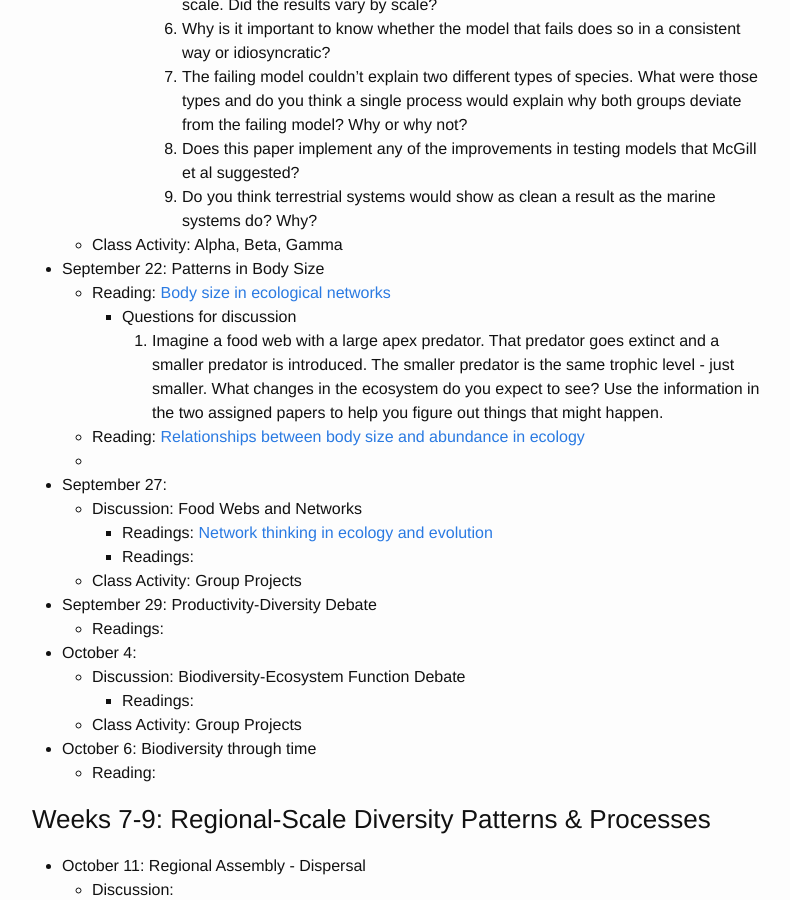
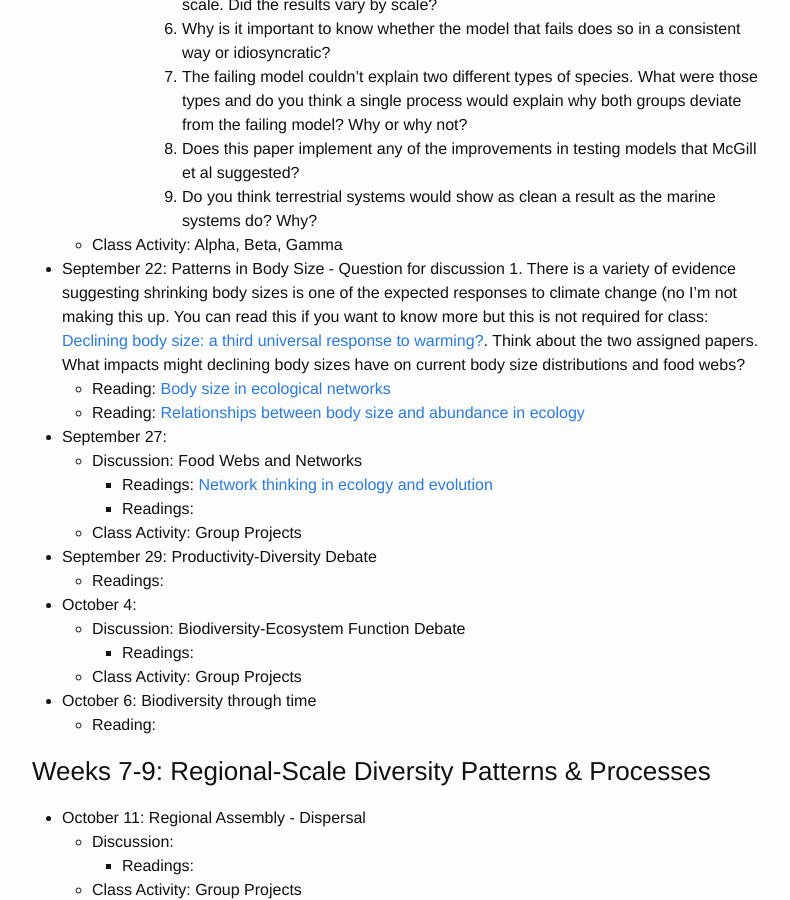
Before and after one commit to skmorgane/biodiversity-course, a Jekyll site: the page built from schedule.md, in a window 1280 px wide and 900 px high, scrolled down 2930 px. Shown: the whole window, without its empty margins (238-1028 px from the left). Built offline with Jekyll 4.4.1, drawn with Linux system fonts in a browser that asks for light colours.

Commit message:
Change body size discussion question

```diff
--- a/schedule.md
+++ b/schedule.md
@@ -96,12 +96,10 @@ Tuesdays are often a split between class activity and discussion, thus there are
     * Class Activity: Alpha, Beta, Gamma
 
 * September 22: Patterns in Body Size
+      - Question for discussion
+            1. There is a variety of evidence suggesting shrinking body sizes is one of the expected responses to climate change (no I'm not making this up. You can read this if you want to know more but this is not required for class: [Declining body size: a third universal response to warming?](https://doi.org/10.1016/j.tree.2011.03.005). Think about the two assigned papers. What impacts might declining body sizes have on current body size distributions and food webs?
     * Reading: [Body size in ecological networks](https://doi.org/10.1016/j.tree.2005.04.005)
-         - Questions for discussion
-            1. Imagine a food web with a large apex predator. That predator goes extinct and a smaller predator is introduced. The smaller predator is the same trophic level - just smaller. What changes in the ecosystem do you expect to see? Use the information in the two assigned papers to help you figure out things that might happen.
     * Reading: [Relationships between body size and abundance in ecology](https://doi.org/10.1016/j.tree.2007.03.007)
-    *
-
 
 * September 27:
     * Discussion: Food Webs and Networks
```
